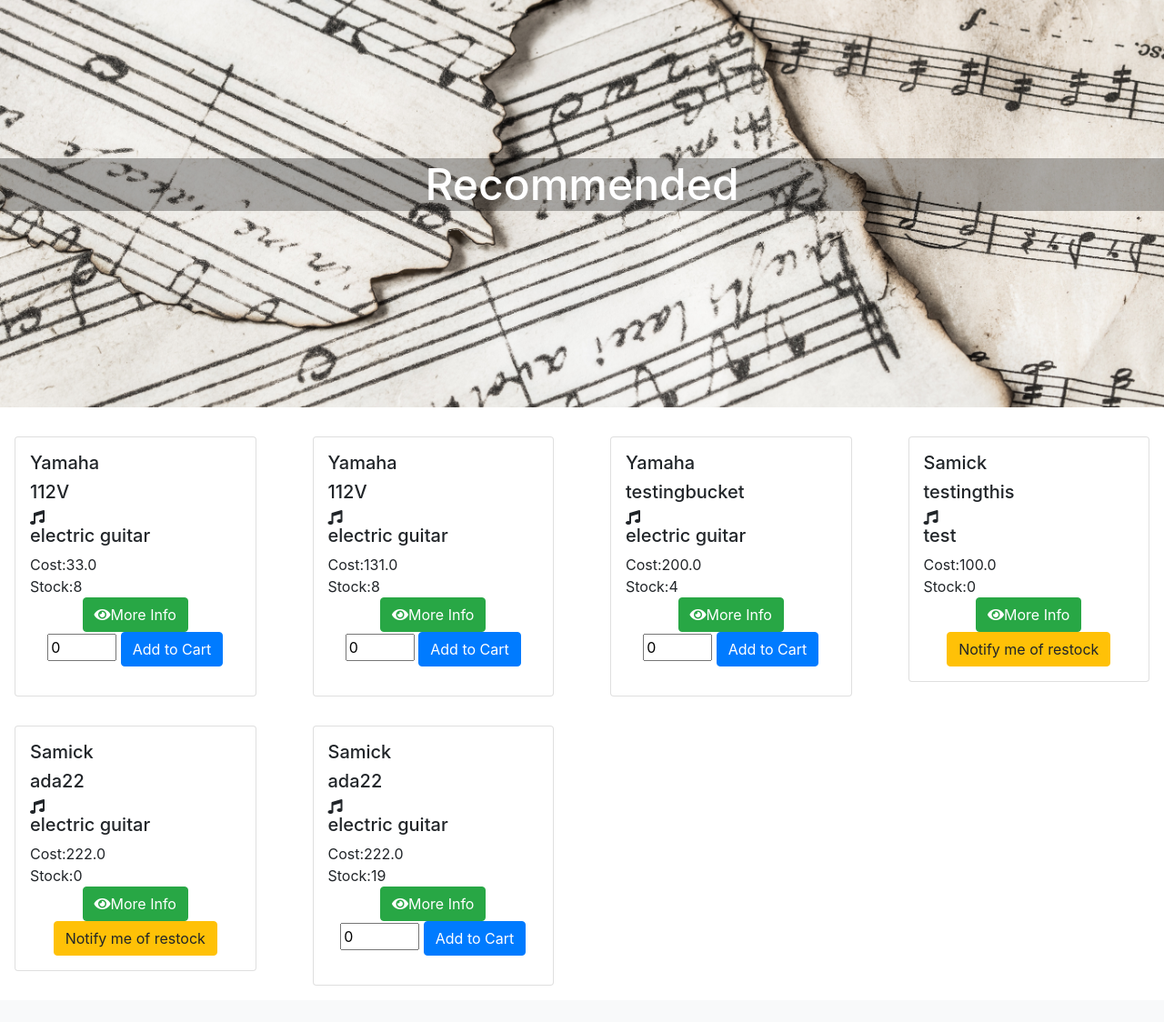
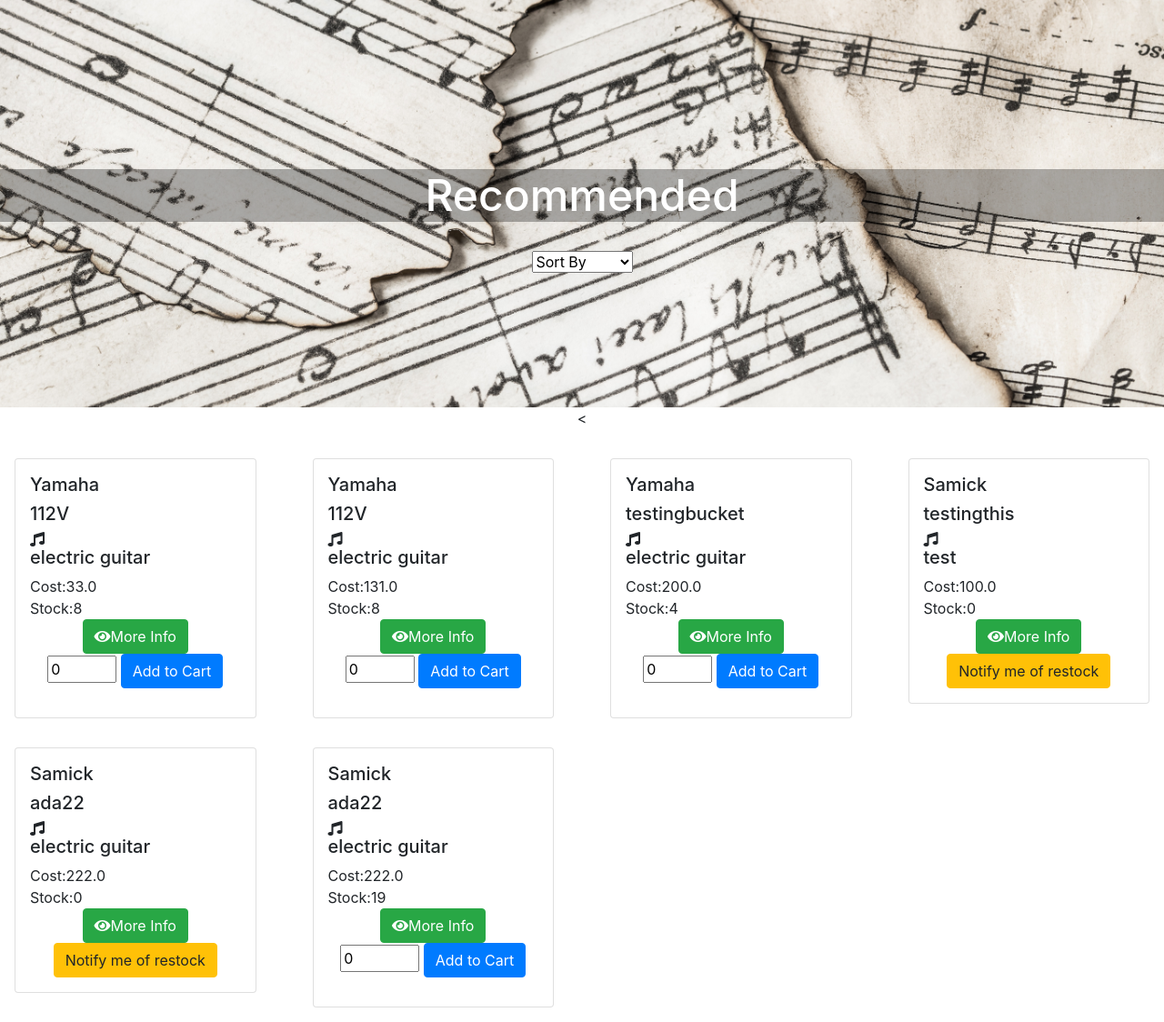
Before and after one commit to djjtyn/musiciansChoice, a Django app: page /instruments/view/recommendations in a window 1280 px wide. Shown: the part 56-1180 px from the top of the page at 91% size. Before the commit the page ends 1140 px from the top, so only its background shows below. Run offline with Django 3.2, Linux system fonts and the light colour scheme; data comes from the database, SQL or seed files in the repository; some libraries are stand-ins or nearby versions.

Commit message:
sorting implemented for recommendations list

```diff
--- a/instruments/templates/recommendations.html
+++ b/instruments/templates/recommendations.html
@@ -5,8 +5,19 @@
     <div class="bannerImgArea">
         <h1 class="pageHeading">Recommended</h1>
         <img src="../../static/img/musicNotes.jpg" alt="hiddenMusicians" class="pageBannerImg">
-        <div class="row filterInstrumentsForm">
-            <div class="col-sm-6">
+        <<div class="row filterInstrumentsForm">
+            <div class="col-sm-12">
+                <!--Sorting Options-->
+                <form method="POST" class="filterInstrumentsForm" id="sortByForm">
+                    {% csrf_token %}
+                    <div class="form-group">
+                        <select name="sort_by">
+                            <option selected disabled>Sort By</option>
+                            <option value="brand">Brand (A-Z)</option>
+                            <option value="cost">Cost</option>
+                        </select>
+                    </div>
+                </form>
             </div>
         </div>
     </div>
--- a/instruments/views.py
+++ b/instruments/views.py
@@ -178,7 +178,16 @@ def view_recommendations(request):
                 # Add instruments to the recommendations list if they are not already appended
                 if line_item.instrument not in recommendations:
                     recommendations.append(line_item.instrument)
-    return render(request, "recommendations.html", {'instruments' : recommendations, 'image': instrument_images, 'bucket': s3_bucket_url});
+    # If the request is a post request a filter has been applied
+    if request.method == "POST":
+        # Determine if filter is a sort filter or another filter
+        if request.POST.get('sort_by'):
+            # Instantiate the custom library
+            myLib = MyMethods()
+            sort_filter = request.POST.get('sort_by')
+            myLib.sort_by(recommendations, 0, len(recommendations)-1 , sort_filter)
+            messages.info(request, f"Products sorted by {sort_filter}")
+    return render(request, "recommendations.html", {'instruments' : recommendations,'image': instrument_images, 'bucket': s3_bucket_url});
 
 def delete_comment(request, comment_id):
     # Need to get hte product from the comment so as to redirect back to its page
```
